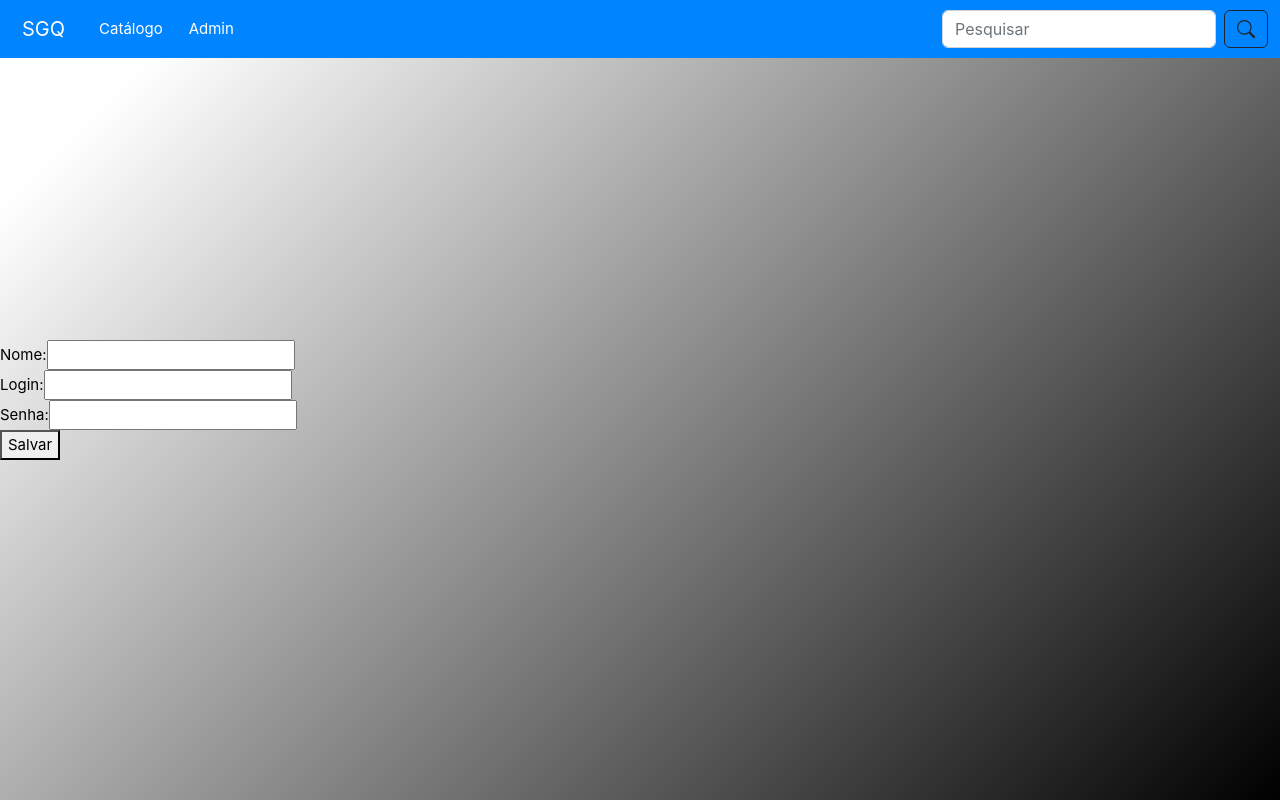
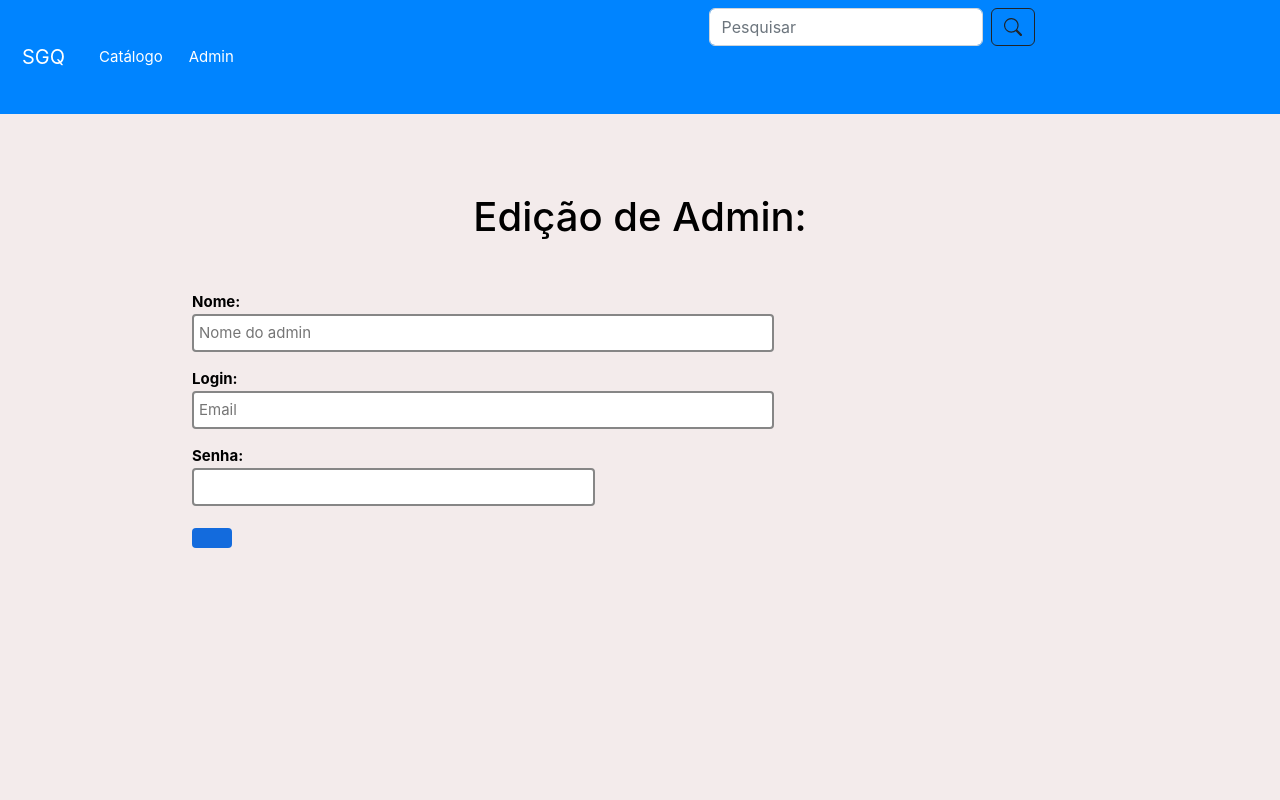
Before and after one commit to IgorAFrancozo/SGQ-Front, a Vue app: page /admin/admEdit/1 in a window 1280 px wide. Built offline with nearby package versions, Linux system fonts and the light colour scheme; no server answers.

Commit message:
atualização do home

```diff
--- a/index.html
+++ b/index.html
@@ -1,27 +1,34 @@
 <!DOCTYPE html>
 <html lang="en">
+
 <head>
   <meta charset="UTF-8">
   <link rel="icon" href="/favicon.ico">
   <meta name="viewport" content="width=device-width, initial-scale=1.0">
   <title>SG-Code</title>
-    <link href="https://cdn.jsdelivr.net/npm/bootstrap@5.2.3/dist/css/bootstrap.min.css" rel="stylesheet" integrity="sha384-rbsA2VBKQhggwzxH7pPCaAqO46MgnOM80zW1RWuH61DGLwZJEdK2Kadq2F9CUG65" crossorigin="anonymous">
+  <link href="https://cdn.jsdelivr.net/npm/bootstrap@5.2.3/dist/css/bootstrap.min.css" rel="stylesheet"
+    integrity="sha384-rbsA2VBKQhggwzxH7pPCaAqO46MgnOM80zW1RWuH61DGLwZJEdK2Kadq2F9CUG65" crossorigin="anonymous">
   <link rel="stylesheet" href="https://cdnjs.cloudflare.com/ajax/libs/font-awesome/5.15.3/css/all.min.css" />
 </head>
+
 <body>
   <div id="app"></div>
   <script type="module" src="/src/main.js"></script>
-    <script src="https://cdn.jsdelivr.net/npm/bootstrap@5.2.3/dist/js/bootstrap.bundle.min.js" integrity="sha384-kenU1KFdBIe4zVF0s0G1M5b4hcpxyD9F7jL+jjXkk+Q2h455rYXK/7HAuoJl+0I4" crossorigin="anonymous"></script>
+  <script src="https://cdn.jsdelivr.net/npm/bootstrap@5.2.3/dist/js/bootstrap.bundle.min.js"
+    integrity="sha384-kenU1KFdBIe4zVF0s0G1M5b4hcpxyD9F7jL+jjXkk+Q2h455rYXK/7HAuoJl+0I4"
+    crossorigin="anonymous"></script>
 </body>
+
 </html>
 <style>
-  body{
+  body {
     display: flex;
     align-items: center;
-  background-image: linear-gradient(135deg, #ffffff 10%, #000000 100%);
+    background-color: rgb(243, 235, 235);
     justify-items: center;
   }
-#app{
+
+  #app {
     width: 100vw;
     margin: 0;
 
--- a/src/components/ProdutoCard.vue
+++ b/src/components/ProdutoCard.vue
@@ -1,6 +1,6 @@
 <template>
 	<div class="product-container">
-		<div class="product-card">
+	  <div class="product-card bordered">
 		<div class="product-card__image">
 		  <img :src="produto.imagem" alt="Imagem do produto">
 		</div>
@@ -41,12 +41,16 @@ export default defineComponent({
   align-items: flex-start;
   justify-content: space-between;
   background-color: #fff;
-	box-shadow: 0 2px 8px rgba(0, 0, 0, 0.1);
+  box-shadow: 0 2px 8px rgba(134, 56, 56, 0.1);
   border-radius: 4px;
   padding: 16px;
   height: 190px;
   margin: 30px 14px;
   margin-bottom: 30px;
+}
+
+.bordered {
+  border: 2px solid #868686;
 }
 
 .product-card__image {
--- a/src/views/CatalogoHome.vue
+++ b/src/views/CatalogoHome.vue
@@ -1,6 +1,6 @@
 <template>
   <div>
-    <h2 id="catalogo">Catálogo</h2>
+    <h1 class="titulo">Catálogo:</h1>
     <br>
     <div class="product-list">
       <product-card v-for="produto in produtos" :key="produto.id" :produto="produto" />
@@ -32,8 +32,8 @@ export default defineComponent({
 </script>
 
 <style scoped>
-#catalogo {
-  margin-top: 10px;
-  margin-left: 15px;
+.titulo {
+	margin-top: 100px;
+	text-align: center;
 }
 </style>
--- a/src/views/PagAdminCadastroAdmin.vue
+++ b/src/views/PagAdminCadastroAdmin.vue
@@ -1,6 +1,7 @@
 <template>
 	<form v-on:submit="cadastrarAdmin">
-		<h2 class="title">Adicionar Admin</h2>
+		<h1 class="titulo">Cadastro de Admin:</h1>
+		<br />
 		<div class="admin-form">
 			<label for="nome">Nome:</label>
 			<input type="text" id="nome" placeholder="Nome do admin" name="nome" required v-model="nomeRef" />
@@ -59,11 +60,14 @@ export default defineComponent({
 	},
 });
 </script>
+
 <style>
 form {
 	max-width: 70vw;
 	max-height: 70vh;
 	margin: 0 auto;
+	margin-bottom: 60px !important;
+
 }
 
 form div {
@@ -75,26 +79,20 @@ label {
 	font-weight: bold;
 }
 
-.title {
-	margin-bottom: 70px;
-}
-
 input[type="text"],
+input[type="password"],
 textarea,
 select {
-	width: 45%;
+	width: 65%;
 	padding: 5px;
-	border: 1px solid #ccc;
+	border: 2px solid #868686; /* Adicionando a borda personalizada */
 	border-radius: 4px;
 }
 
 input[type="password"],
 textarea,
 select {
-	width: 35%;
-	padding: 5px;
-	border: 1px solid #ccc;
-	border-radius: 4px;
+	width: 45%;
 }
 
 button {
@@ -109,4 +107,9 @@ button {
 button:hover {
 	background-color: #0033be;
 }
+
+h1.titulo {
+	margin-bottom: 25px !important;
+	text-align: center;
+}
 </style>
--- a/src/views/PagAdminCadastroProduto.vue
+++ b/src/views/PagAdminCadastroProduto.vue
@@ -1,5 +1,7 @@
 <template>
   <form v-on:submit="cadastrarProduto" method="POST" enctype="multipart/form-data">
+    <h1 class="titulo">Cadastro de Produto:</h1>
+		<br />
     <div class="product-form">
       <label for="nome">Nome:</label>
       <input type="text" id="nome" name="nome" required placeholder="Ex: Tênis Nike" v-model="nomeRef">
@@ -44,7 +46,7 @@
 
 <script>
 import {defineComponent, ref} from 'vue';
-import dataService from '@/services/ProdutoDataService';
+import dataService from '@/services/produtoDataService';
 
 export default defineComponent({
   setup() {
@@ -154,7 +156,7 @@ textarea,
 select {
   width: 100%;
   padding: 5px;
-  border: 1px solid #ccc;
+  border: 2px solid #868686; /* Adicionando a borda personalizada */
   border-radius: 4px;
 }
 
@@ -170,4 +172,8 @@ button {
 button:hover {
   background-color: #0033be;
 }
+.titulo {
+	margin-top: 30px;
+	text-align: center;
+}
 </style>
--- a/src/views/PagAdminEditAdmin.vue
+++ b/src/views/PagAdminEditAdmin.vue
@@ -1,18 +1,20 @@
 <template>
 	<form v-on:submit="editarAdmin">
+		<h1 class="titulo">Edição de Admin:</h1>
+		<br />
 		<div class="admin-form">
 			<label for="nome">Nome:</label>
-			<input type="text" id="nome" name="nome" required v-model="nomeRef" />
+			<input type="text" id="nome" placeholder="Nome do admin" name="nome" required v-model="nomeRef" />
 		</div>
 		<div>
 			<label for="email">Login:</label>
-			<input type="text" id="email" name="login" required v-model="loginRef" />
+			<input type="text" id="email" placeholder="Email" name="login" required v-model="loginRef" />
 		</div>
 		<div>
 			<label for="senha">Senha:</label>
 			<input type="password" id="senha" name="senha" required v-model="senhaRef" />
 		</div>
-		<button type="submit">Salvar</button>
+		<button type="submit"></button>
 	</form>
 </template>
 
@@ -75,3 +77,56 @@ export default defineComponent({
 	},
 });
 </script>
+
+<style>
+form {
+	max-width: 70vw;
+	max-height: 70vh;
+	margin: 0 auto;
+	margin-bottom: 60px !important;
+
+}
+
+form div {
+	margin-bottom: 15px;
+}
+
+label {
+	display: block;
+	font-weight: bold;
+}
+
+input[type="text"],
+input[type="password"],
+textarea,
+select {
+	width: 65%;
+	padding: 5px;
+	border: 2px solid #868686; /* Adicionando a borda personalizada */
+	border-radius: 4px;
+}
+
+input[type="password"],
+textarea,
+select {
+	width: 45%;
+}
+
+button {
+	padding: 10px 20px;
+	background-color: #136bdd;
+	color: #fff;
+	border: none;
+	border-radius: 4px;
+	cursor: pointer;
+}
+
+button:hover {
+	background-color: #0033be;
+}
+
+h1.titulo {
+	margin-bottom: 25px !important;
+	text-align: center;
+}
+</style>
--- a/src/views/PagAdminEditProduto.vue
+++ b/src/views/PagAdminEditProduto.vue
@@ -1,5 +1,6 @@
 <template>
     <form v-on:submit="editarProduto">
+    <h1 class="titulo">Editar Produto:</h1>
         <div class="product-form">
             <label for="nome">Nome:</label>
             <input type="text" id="nome" name="nome" required v-model="produto.nome">
@@ -103,7 +104,7 @@ textarea,
 select {
   width: 100%;
   padding: 5px;
-    border: 1px solid #ccc;
+  border: 2px solid #868686; /* Adicionando a borda personalizada */
   border-radius: 4px;
 }
 
@@ -119,4 +120,8 @@ button {
 button:hover {
   background-color: #0033be;
 }
+.titulo {
+	margin-top: 30px;
+	text-align: center;
+}
 </style>
--- a/src/views/PagAdminHome.vue
+++ b/src/views/PagAdminHome.vue
@@ -4,10 +4,10 @@
 	  <br />
 	  <div class="d-flex justify-content-center">
 		<router-link to="/admin/cadastrar" id="nomeBranco" class="nav-link active">
-				<button class="btn btn-primary btn-spacing">Adicionar Produto</button>
+		  <button class="btn btn-primary btn-spacing">Cadastrar Produto</button>
 		</router-link>
 		<router-link to="/admin/cadastroAdm" id="nomeBranco" class="nav-link active">
-				<button class="btn btn-primary btn-spacing">Adicionar Admin</button>
+		  <button class="btn btn-primary btn-spacing">Cadastrar Admin</button>
 		</router-link>
 	  </div>
 	  <br />
@@ -107,9 +107,8 @@ export default defineComponent({
 	  const excluirProduto = async (produtoId) => {
 		try {
 		  await Produto.excluirProduto(produtoId);
-				alert("Produto excluído com sucesso!");
-				// Recarregar a lista de produtos após excluir
 		  await carregarProdutos();
+		  await carregarProdutosInativos();
 		} catch (error) {
 		  console.error("Erro ao excluir o produto:", error);
 		}
@@ -118,9 +117,8 @@ export default defineComponent({
 	  const reativarProduto = async (produtoId) => {
 		try {
 		  await Produto.reativarProduto(produtoId);
-				alert("Produto reativado com sucesso!");
-				// Recarregar a lista de produtos após reativar
 		  await carregarProdutos();
+		  await carregarProdutosInativos();
 		} catch (error) {
 		  console.error("Erro ao excluir o produto:", error);
 		}
@@ -151,8 +149,8 @@ export default defineComponent({
 	  const excluirAdmin = async (adminId) => {
 		try {
 		  await AdminService.excluirAdmin(adminId);
-				alert("Admin excluído com sucesso!");
 		  await carregarAdmins();
+		  await carregarAdminsInativos();
 		} catch (error) {
 		  console.error("Erro ao excluir o admin:", error);
 		}
@@ -161,10 +159,10 @@ export default defineComponent({
 	  const reativarAdmin = async (adminId) => {
 		try {
 		  await AdminService.reativarAdmin(adminId);
-				alert("Admin reativado com sucesso!");
 		  await carregarAdmins();
+		  await carregarAdminsInativos();
 		} catch (error) {
-				console.error("Erro ao reativar o admin:", error);
+		  console.error("Erro ao excluir o admin:", error);
 		}
 	  };
 
@@ -180,9 +178,9 @@ export default defineComponent({
 		produtosInativos,
 		admins,
 		adminsInativos,
-			reativarProduto,
 		editarProduto,
 		excluirProduto,
+		reativarProduto,
 		editarAdmin,
 		excluirAdmin,
 		reativarAdmin,
@@ -203,6 +201,7 @@ export default defineComponent({
 	margin: 2px;
 	border-radius: 4px;
 	box-shadow: 0 2px 8px rgba(0, 0, 0, 0.1);
+	border: 2px solid #868686;
   }
 
   .form-actions {
```
Lines whose indentation alone changed are shown as unchanged.
